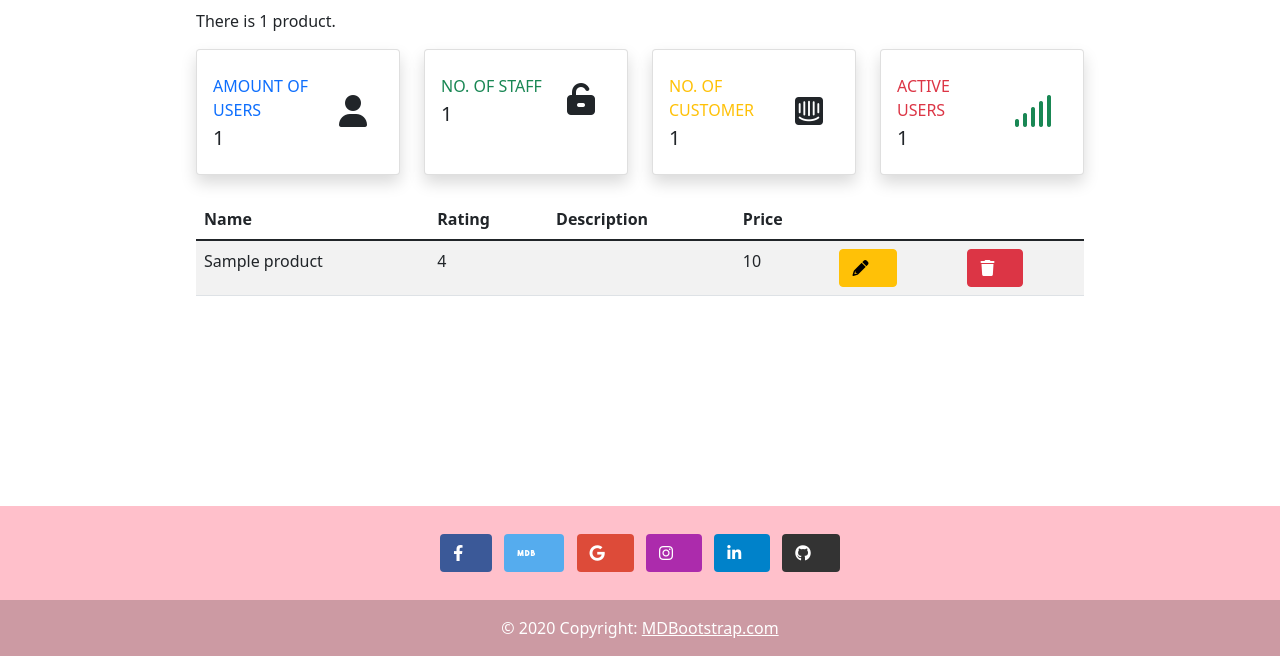
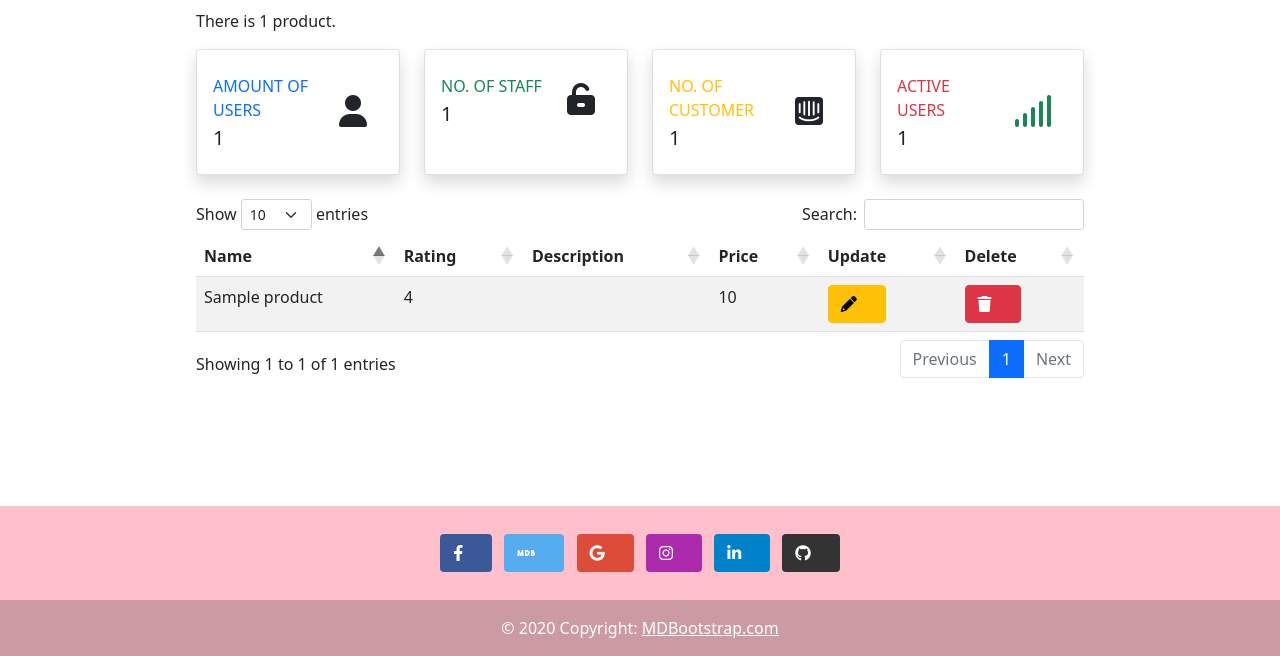
Before and after one commit to pupuduck/AppDevelopmentProject, a Flask app: template Templates/retrieveProducts.html in a window 1280 px wide. Shown: the part 282-938 px from the top of the page. Run offline with Flask 2, Linux system fonts and the light colour scheme; the template is opened without the code that fills it: most values are stand-ins (such as "Sample title", 1, 10 or a date in 2020); some libraries are stand-ins or nearby versions.

Commit message:
Add pagination and search for retrieveProducts.html

```diff
--- a/Templates/retrieveProducts.html
+++ b/Templates/retrieveProducts.html
@@ -4,6 +4,9 @@
 {% block content %}
 <link rel="stylesheet" href="../static/css/sidebar.css">
 <link rel="stylesheet" href="../static/css/CRUD.css">
+<link rel="stylesheet" href="https://cdn.datatables.net/1.13.2/css/dataTables.bootstrap5.min.css">
+
+
 <div id="mySidebar" class="sidebar">
   <a href="javascript:void(0)" class="closebtn" onclick="closeNav()">&times;</a>
   <p class="text-center p-3"><img src="/static/images/TheLogo.png" alt="" style="width: 70px;, height: 70px;"></p>
@@ -109,13 +112,15 @@
                         </div>
                     </div>
 <div class="" style="padding-bottom: 3rem">
-  <table class="table table-striped">
+  <table class="table table-striped" id="Mytable">
     <thead>
       <tr>
         <th>Name</th>
         <th>Rating</th>
         <th>Description</th>
         <th>Price</th>
+          <th>Update</th>
+          <th>Delete</th>
       </tr>
     </thead>
     <tbody>
@@ -168,7 +173,14 @@
 </div>
 </div>
 <script src="../static/javascript/sidebar.js"></script>
-
+<script src="https://code.jquery.com/jquery-3.5.1.js"></script>
+<script src="https://cdn.datatables.net/1.13.2/js/jquery.dataTables.min.js"></script>
+<script src="https://cdn.datatables.net/1.13.2/js/dataTables.bootstrap5.min.js"></script>
+<script>
+    $(document).ready(function () {
+    $('#Mytable').DataTable();
+        });
+</script>
 <!--</div>-->
 
 {% endblock %}
```
